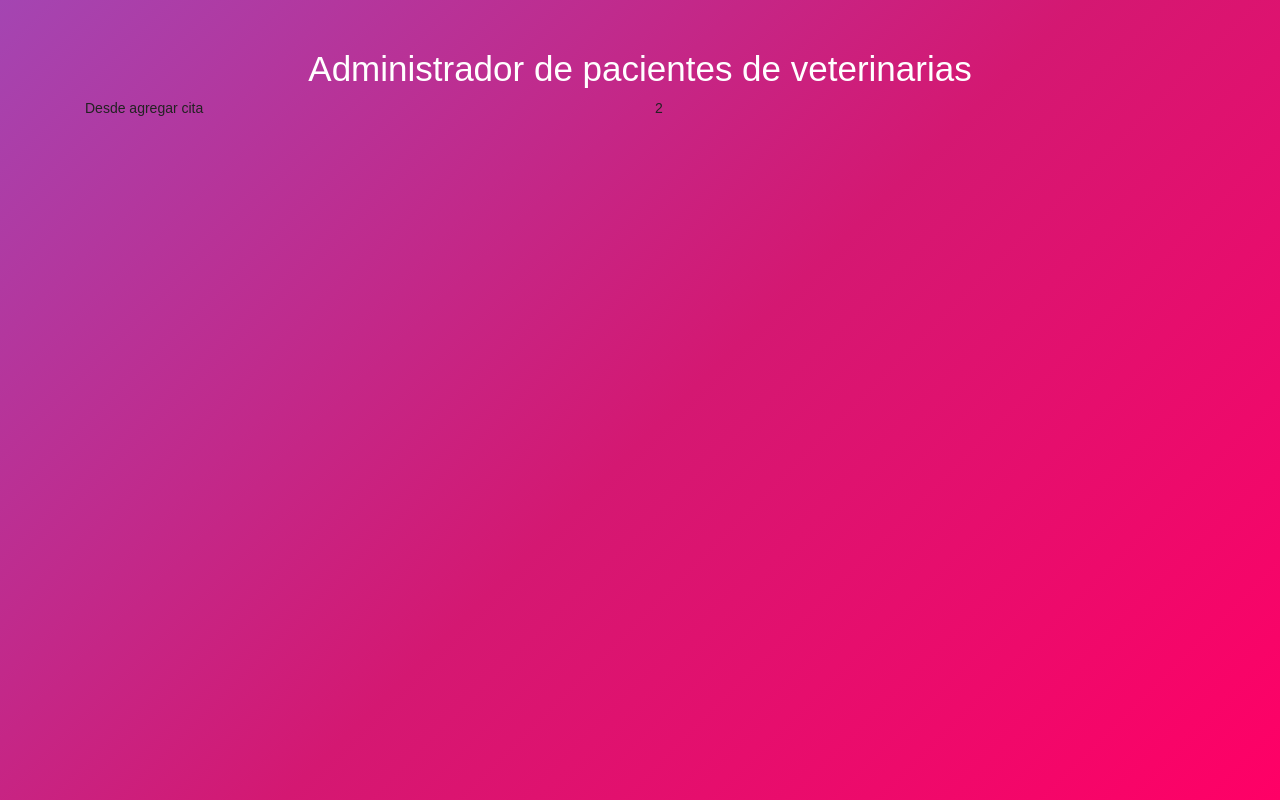
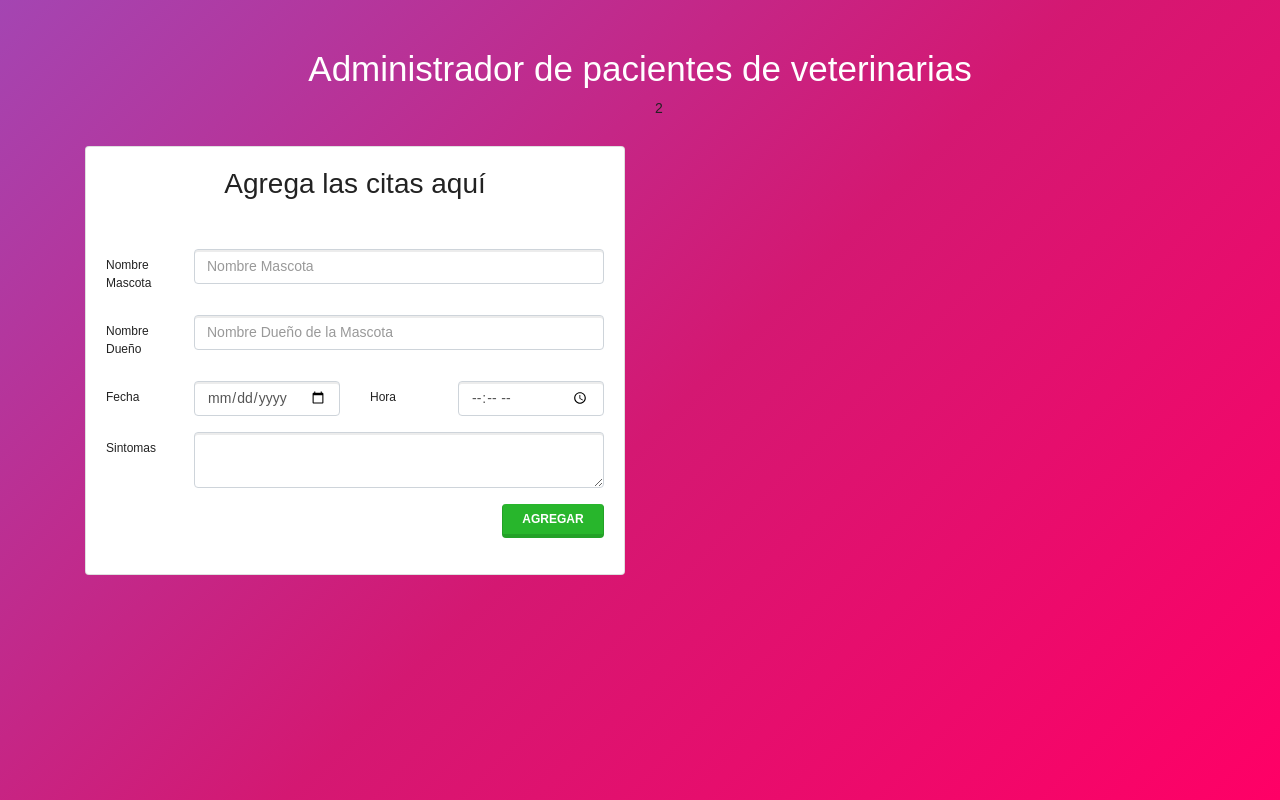
Before and after one commit to Isai-gomez/Administrador_De_Veterinaria, a React (Create React App) app: page / in a window 1280 px wide. Built offline with nearby package versions, Linux system fonts and the light colour scheme.

Commit message:
Agregando el formulario

```diff
--- a/src/component/AgregarCita.js
+++ b/src/component/AgregarCita.js
@@ -1,7 +1,102 @@
 import React, { Component } from "react";
 class AgregarCita extends Component {
+  constructor() {
+    super();
+    this.nombreMascotaRet = React.createRef();
+    this.propietarioRef = React.createRef();
+    this.fehaRef = React.createRef();
+    this.horaRef = React.createRef();
+    this.sintomasRef = React.createRef();
+  }
+  crearNuevaCita = e => {
+    e.preventDefault();
+    // crear el objeto
+    const nuevaMascota = {
+      mascota: this.nombreMascotaRet.current.value,
+      propietario: this.propietarioRef.current.value,
+      fecha: this.fehaRef.current.value,
+      hora: this.horaRef.current.value,
+      sintomas: this.sintomasRef.current.value
+    };
+    console.log(nuevaMascota);
+    // enviar por props
+    //resetiar el formulario
+  };
   render() {
-    return <p>Desde agregar cita</p>;
+    return (
+      <div className="card mt-5">
+        <div className="card-body">
+          <h2 className="card-title text-center mb-5">Agrega las citas aquí</h2>
+          <form onSubmit={this.crearNuevaCita}>
+            <div className="form-group row">
+              <label className="col-sm-4 col-lg-2 col-form-label">
+                Nombre Mascota
+              </label>
+              <div className="col-sm-8 col-lg-10">
+                <input
+                  ref={this.nombreMascotaRet}
+                  type="text"
+                  className="form-control"
+                  placeholder="Nombre Mascota"
+                />
+              </div>
+            </div>
+            <div className="form-group row">
+              <label className="col-sm-4 col-lg-2 col-form-label">
+                Nombre Dueño
+              </label>
+              <div className="col-sm-8 col-lg-10">
+                <input
+                  ref={this.propietarioRef}
+                  type="text"
+                  className="form-control"
+                  placeholder="Nombre Dueño de la Mascota"
+                />
+              </div>
+            </div>
+
+            <div className="form-group row">
+              <label className="col-sm-4 col-lg-2 col-form-label">Fecha</label>
+              <div className="col-sm-8 col-lg-4  mb-4 mb-lg-0">
+                <input
+                  ref={this.fehaRef}
+                  type="date"
+                  className="form-control"
+                />
+              </div>
+
+              <label className="col-sm-4 col-lg-2 col-form-label">Hora</label>
+              <div className="col-sm-8 col-lg-4">
+                <input
+                  ref={this.horaRef}
+                  type="time"
+                  className="form-control"
+                />
+              </div>
+            </div>
+
+            <div className="form-group row">
+              <label className="col-sm-4 col-lg-2 col-form-label">
+                Sintomas
+              </label>
+              <div className="col-sm-8 col-lg-10">
+                <textarea
+                  ref={this.sintomasRef}
+                  className="form-control"
+                ></textarea>
+              </div>
+            </div>
+            <div className="form-group row justify-content-end">
+              <div className="col-sm-3">
+                <button type="submit" className="btn btn-success w-100">
+                  Agregar
+                </button>
+              </div>
+            </div>
+          </form>
+        </div>
+      </div>
+    );
   }
 }
 
```
